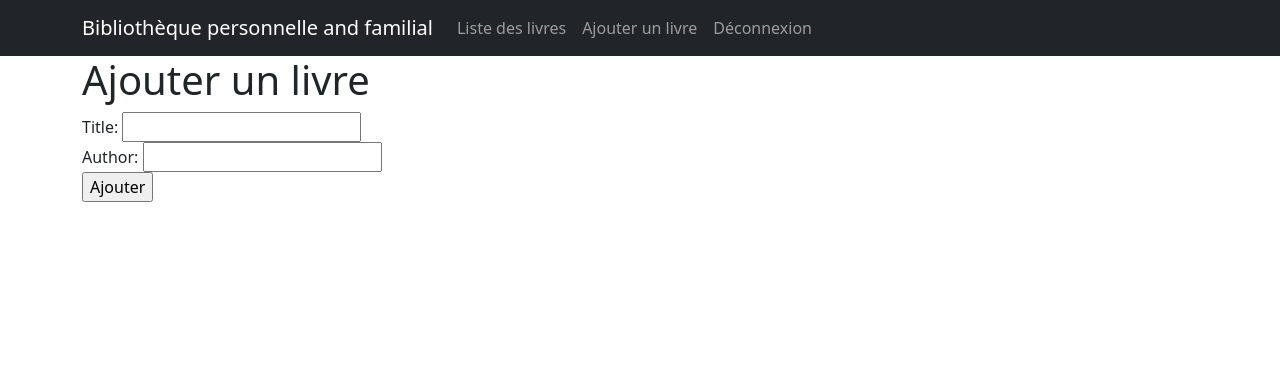
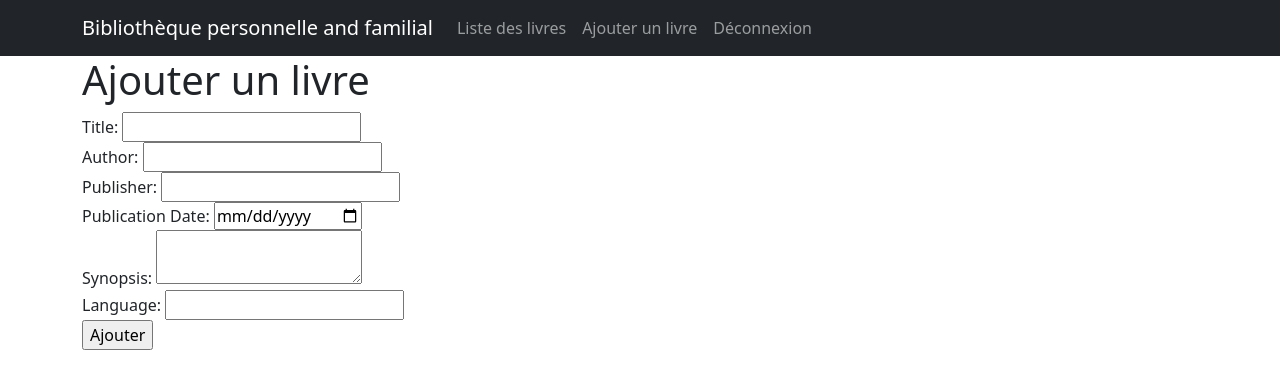
Before and after one commit to AdrienDEBREUILLY/Library_perso_and_family, a Flask app: page /book_add in a window 1280 px wide. Shown: the top 389 px of the page. Run offline with Flask 2, Linux system fonts and the light colour scheme; the visitor is signed in with stand-in values (Sample User, id 1); some libraries are stand-ins or nearby versions.

Commit message:
bug path for final version V1

```diff
--- a/app/forms.py
+++ b/app/forms.py
@@ -1,5 +1,5 @@
 from flask_wtf import FlaskForm
-from wtforms import StringField, PasswordField, BooleanField, SubmitField
+from wtforms import StringField, DateField, TextAreaField, PasswordField, BooleanField, SubmitField
 from wtforms.validators import DataRequired, Length, Email, EqualTo, ValidationError
 from app.models import User
 
@@ -34,10 +34,18 @@ class RegistrationForm(FlaskForm):
 class AddBookForm(FlaskForm):
     title = StringField('Title', validators=[DataRequired()])
     author = StringField('Author', validators=[DataRequired()])
+    publisher = StringField('Publisher', validators=[DataRequired()])
+    publication_date = DateField('Publication Date', format='%Y-%m-%d', validators=[DataRequired()])
+    synopsis = TextAreaField('Synopsis', validators=[DataRequired()])
+    language = StringField('Language', validators=[DataRequired()])
     submit = SubmitField('Add Book')
 
 
 class UpdateBookForm(FlaskForm):
     title = StringField('Title', validators=[DataRequired()])
     author = StringField('Author', validators=[DataRequired()])
+    publisher = StringField('Publisher', validators=[DataRequired()])
+    publication_date = DateField('Publication Date', format='%Y-%m-%d', validators=[DataRequired()])
+    synopsis = TextAreaField('Synopsis', validators=[DataRequired()])
+    language = StringField('Language', validators=[DataRequired()])
     submit = SubmitField('Update Book')
--- a/app/routes.py
+++ b/app/routes.py
@@ -79,11 +79,23 @@ def book_detail(book_id):
 def book_add():
     form = AddBookForm()
     if form.validate_on_submit():
-        book = Book(title=form.title.data, author=form.author.data)
-        db.session.add(book)
-        db.session.commit()
-        flash('Votre livre a été ajouté avec succès!', 'success')
-        return redirect(url_for('routes.index'))
+        try:
+            book = Book(
+                title=form.title.data,
+                author=form.author.data,
+                publisher=form.publisher.data,
+                publication_date=form.publication_date.data,
+                synopsis=form.synopsis.data,
+                language=form.language.data
+            )
+            db.session.add(book)
+            db.session.commit()
+            flash('Votre livre a été ajouté avec succès!', 'success')
+            return redirect(url_for('routes.index'))
+        except Exception as e:
+            db.session.rollback()
+            flash(f'Error adding book: {str(e)}', 'danger')
+            print(f'Error: {str(e)}')
     return render_template('book_add.html', title='Ajouter un livre', form=form)
 
 
@@ -95,14 +107,27 @@ def book_update(book_id):
         abort(403)
     form = UpdateBookForm()
     if form.validate_on_submit():
-        book.title = form.title.data
-        book.author = form.author.data
-        db.session.commit()
-        flash('Votre livre a été mis à jour avec succès!', 'success')
-        return redirect(url_for('routes.book_detail', book_id=book.id_book))
+        try:
+            book.title = form.title.data
+            book.author = form.author.data
+            book.publisher = form.publisher.data
+            book.publication_date = form.publication_date.data
+            book.synopsis = form.synopsis.data
+            book.language = form.language.data
+            db.session.commit()
+            flash('Votre livre a été mis à jour avec succès!', 'success')
+            return redirect(url_for('routes.book_detail', book_id=book.id_book))
+        except Exception as e:
+            db.session.rollback()
+            flash(f'Error updating book: {str(e)}', 'danger')
+            print(f'Error: {str(e)}')
     elif request.method == 'GET':
         form.title.data = book.title
         form.author.data = book.author
+        form.publisher.data = book.publisher
+        form.publication_date.data = book.publication_date
+        form.synopsis.data = book.synopsis
+        form.language.data = book.language
     return render_template('book_update.html', title='Modifier un livre', form=form, book=book)
 
 
--- a/app/templates/book_add.html
+++ b/app/templates/book_add.html
@@ -4,8 +4,37 @@
     <h1>Ajouter un livre</h1>
     <form action="{{ url_for('routes.book_add') }}" method="post">
         {{ form.hidden_tag() }}
+
         <div>{{ form.title.label }}: {{ form.title }}</div>
+        {% for error in form.title.errors %}
+            <span style="color: red;">[{{ error }}]</span>
+        {% endfor %}
+
         <div>{{ form.author.label }}: {{ form.author }}</div>
+        {% for error in form.author.errors %}
+            <span style="color: red;">[{{ error }}]</span>
+        {% endfor %}
+
+        <div>{{ form.publisher.label }}: {{ form.publisher }}</div>
+        {% for error in form.publisher.errors %}
+            <span style="color: red;">[{{ error }}]</span>
+        {% endfor %}
+
+        <div>{{ form.publication_date.label }}: {{ form.publication_date }}</div>
+        {% for error in form.publication_date.errors %}
+            <span style="color: red;">[{{ error }}]</span>
+        {% endfor %}
+
+        <div>{{ form.synopsis.label }}: {{ form.synopsis }}</div>
+        {% for error in form.synopsis.errors %}
+            <span style="color: red;">[{{ error }}]</span>
+        {% endfor %}
+
+        <div>{{ form.language.label }}: {{ form.language }}</div>
+        {% for error in form.language.errors %}
+            <span style="color: red;">[{{ error }}]</span>
+        {% endfor %}
+
         <input type="submit" value="Ajouter">
     </form>
 {% endblock %}
--- a/app/templates/book_detail.html
+++ b/app/templates/book_detail.html
@@ -3,6 +3,10 @@
 {% block content %}
     <h1>{{ book.title }}</h1>
     <p>Auteur: {{ book.author }}</p>
+    <p>Publicateur: {{ book.publisher }}</p>
+    <p>Date de Publication: {{ book.publication_date }}</p>
+    <p>Description: {{ book.synopsis }}</p>
+    <p>Langage: {{ book.language }}</p>
     <a href="{{ url_for('routes.book_update', book_id=book.id_book) }}">Modifier</a>
     <form action="{{ url_for('routes.book_delete', book_id=book.id_book) }}" method="post">
         <input type="submit" value="Supprimer">
```
Also changed, not shown: app/templates/book_update.html (+22 -0 lines), docs/creat base in mysql.sql (+24 -24 lines), 1 other file.
